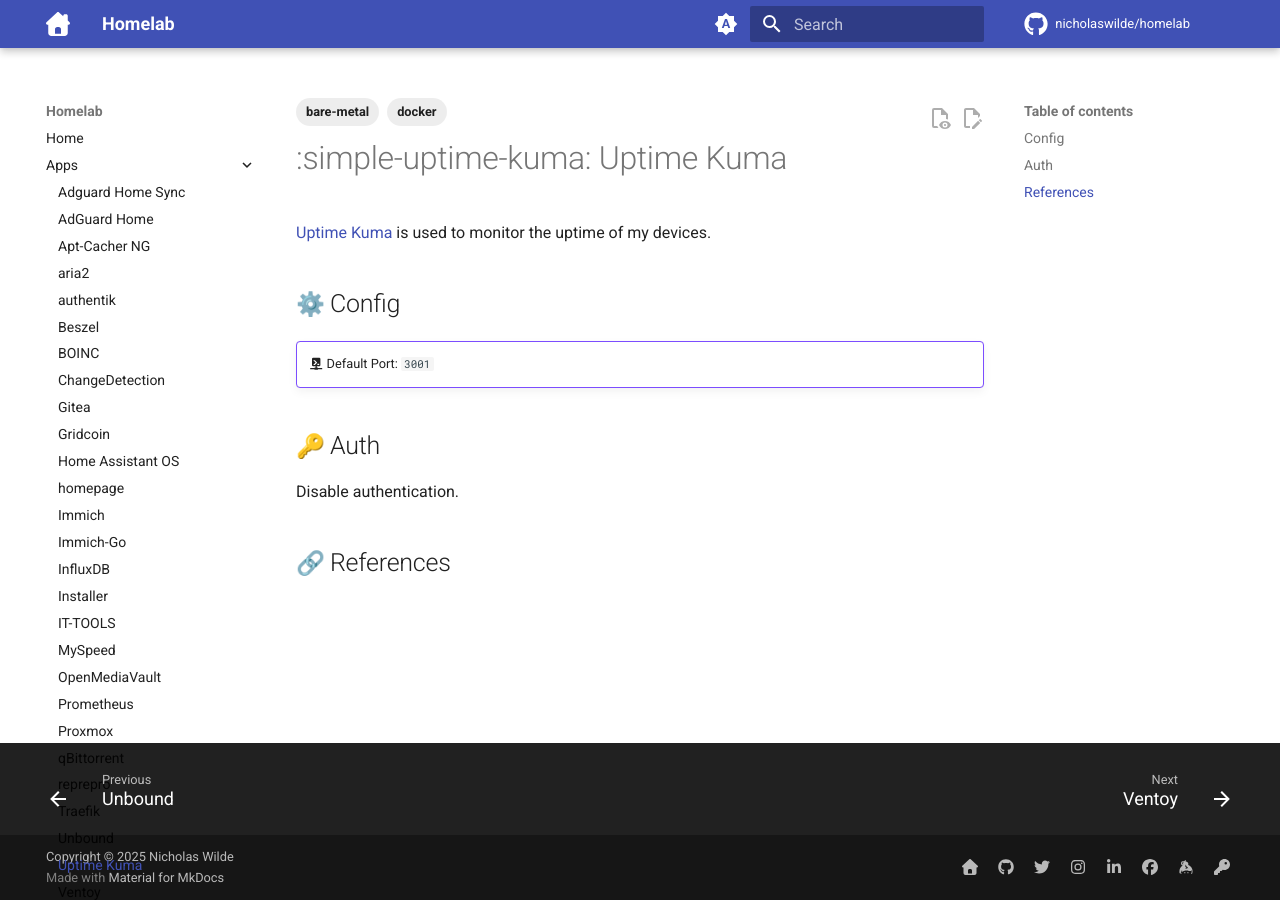
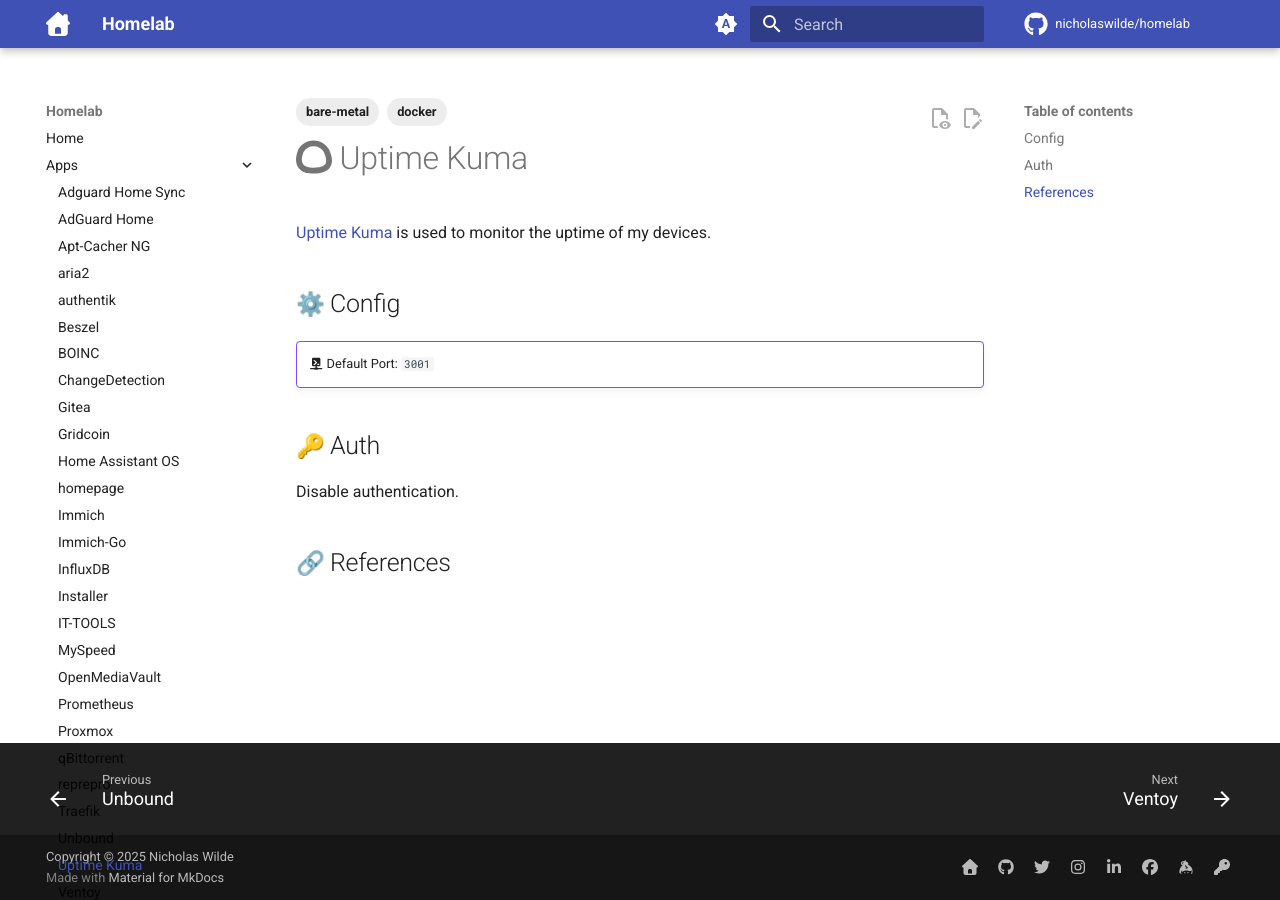
Before and after one commit to nicholaswilde/homelab, an MkDocs documentation site: the page built from docs/apps/uptime-kuma.md, in a window 1280 px wide. Built offline with MkDocs 1.6.1 and Material for MkDocs 9.7.7, drawn with Linux system fonts in a browser that asks for light colours; emoji names are drawn with the system emoji font; comment, search, counter and statistics services are not loaded.

Commit message:
Update uptime-kuma.md

```diff
--- a/docs/apps/uptime-kuma.md
+++ b/docs/apps/uptime-kuma.md
@@ -3,7 +3,7 @@
   - bare-metal
   - docker
 ---
-# :simple-uptime-kuma: Uptime Kuma
+# :simple-uptimekuma: Uptime Kuma
 
 [Uptime Kuma][1] is used to monitor the uptime of my devices.
 
```
